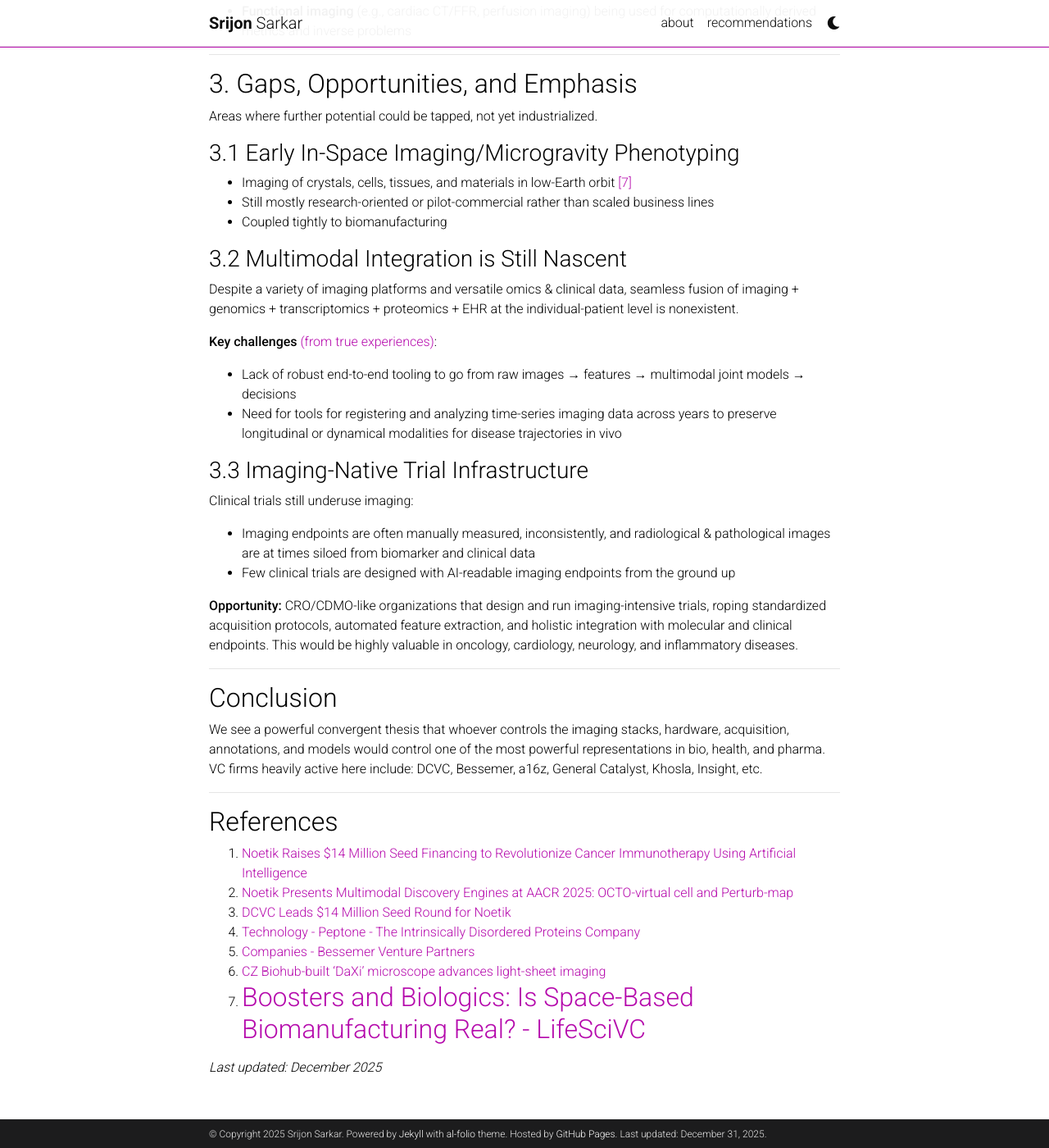
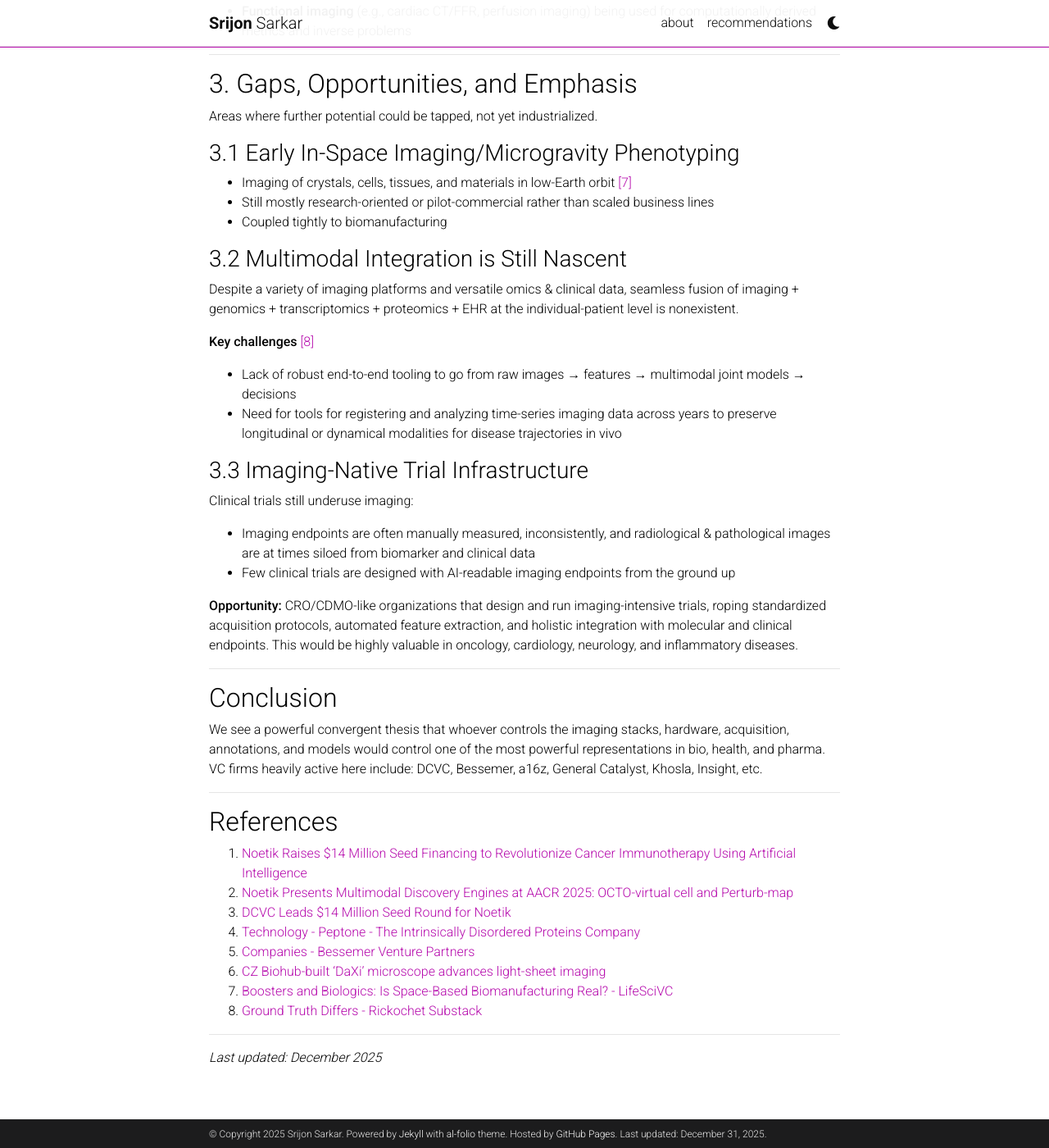
Before and after one commit to sarkarsrijon/sarkarsrijon.github.io, a Jekyll site: the page built from _posts/2025-12-31-imaging.md, in a window 1280 px wide and 1400 px high, scrolled down 2300 px. Shown: the whole window at 82% size. Built offline with Jekyll 4.4.1, drawn with Linux system fonts in a browser that asks for light colours; comment, search, counter and statistics services are not loaded; a style sheet for code colours, icons or effects is not loaded.

Commit message:
Update references and key challenges section

```diff
--- a/_posts/2025-12-31-imaging.md
+++ b/_posts/2025-12-31-imaging.md
@@ -89,7 +89,7 @@ Areas where further potential could be tapped, not yet industrialized.
 
 Despite a variety of imaging platforms and versatile omics & clinical data, seamless fusion of imaging + genomics + transcriptomics + proteomics + EHR at the individual-patient level is nonexistent.
 
-**Key challenges** [(from true experiences)](https://srijonsarkar.substack.com/p/ground-truth-differs):
+**Key challenges** [[8]](#references)
 - Lack of robust end-to-end tooling to go from raw images → features → multimodal joint models → decisions
 - Need for tools for registering and analyzing time-series imaging data across years to preserve longitudinal or dynamical modalities for disease trajectories in vivo
 
@@ -119,6 +119,8 @@ We see a powerful convergent thesis that whoever controls the imaging stacks, ha
 5. [Companies - Bessemer Venture Partners](https://www.bvp.com/companies)
 6. [CZ Biohub-built 'DaXi' microscope advances light-sheet imaging](https://biohub.org/news/cz-biohub-built-daxi-microscope-advances-light-sheet-imaging/)
 7. [Boosters and Biologics: Is Space-Based Biomanufacturing Real? - LifeSciVC](https://lifescivc.com/2025/05/boosters-and-biologics-is-space-based-biomanufacturing-real/)
+8. [Ground Truth Differs - Rickochet Substack](https://srijonsarkar.substack.com/p/ground-truth-differs)
+
 ---
 
 *Last updated: December 2025*
```
